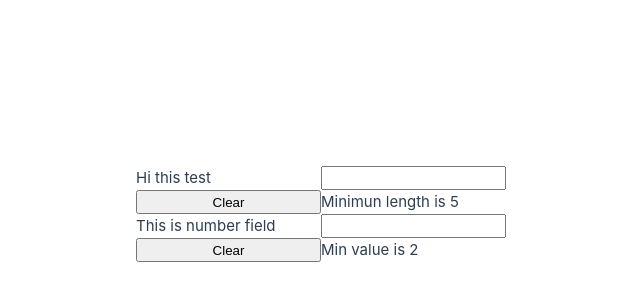
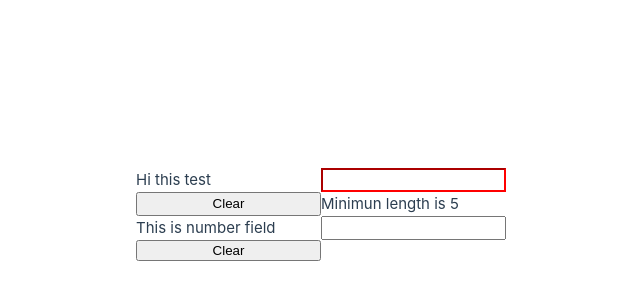
Before and after one commit to bohdan5202/vue-components, a Vue app: page / in a window 1280 px wide. Shown: the part 186-486 px from the top of the page, without its empty margins (319-959 px from the left). Built offline with nearby package versions, Linux system fonts and the light colour scheme; the HTML template or start-up script is replaced by a standard one.

Commit message:
border color

```diff
--- a/src/components/ValidatedInput.vue
+++ b/src/components/ValidatedInput.vue
@@ -22,21 +22,24 @@ function clear() {
 }
 
 const fieldError = computed<string | null>(() => {
-  let value = model.value
+  const value = model.value
 
   if (props.type === 'text') {
-    value = value.toString()
-    if (value.length < props.minLength) {
+    const value_str = value.toString()
+    if (value_str.length < props.minLength) {
       return `Minimun length is ${props.minLength}`
     }
   }
   if (props.type === 'number') {
-    value = Number(value)
-    if (props.min !== null && value < props.min) {
-      return `Min value is ${props.min}`
+    if (value === '') {
+      return null
     }
-    if (props.max !== null && value > props.max) {
-      return `Max value is ${props.max}`
+    const value_num = Number(value)
+    if (props.min !== null && value_num < props.min) {
+      return `Min value is ${props.min}, you entered ${value_num}`
+    }
+    if (props.max !== null && value_num > props.max) {
+      return `Max value is ${props.max}, you entered ${value_num}`
     }
   }
   return null
@@ -44,7 +47,12 @@ const fieldError = computed<string | null>(() => {
 </script>
 <template>
   <label :for="id"><slot>Fallback text</slot></label>
-  <input :id="id" v-model="model" :type="type" />
+  <input :id="id" v-model="model" :type="type" :class="{ highlighted: fieldError }" />
   <button @click="clear" type="button">Clear</button>
-  <p>{{ fieldError }}</p>
+  <p v-if="fieldError !== null">{{ fieldError }}</p>
 </template>
+<style scoped>
+.highlighted {
+  border-color: red;
+}
+</style>
```
